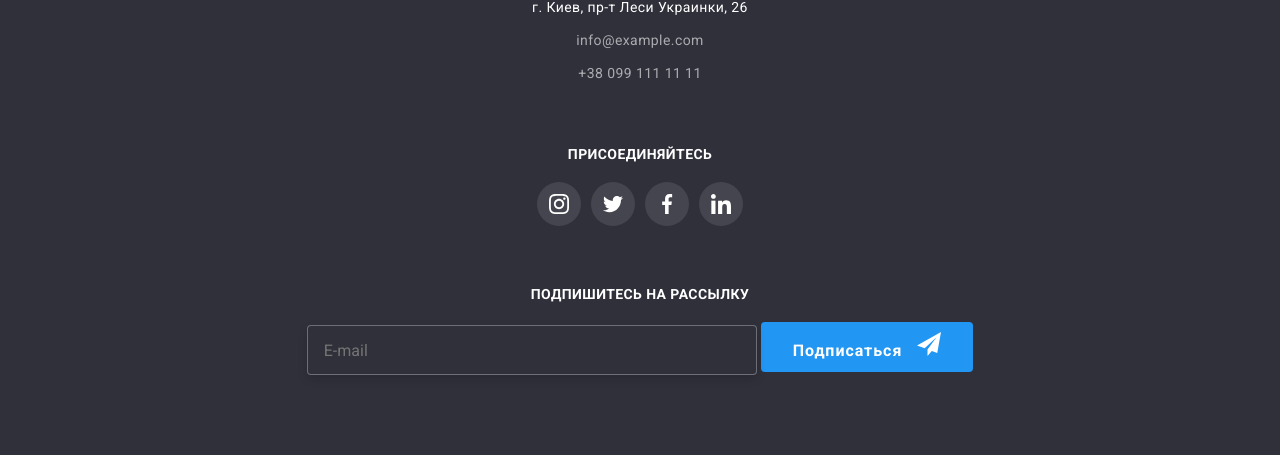
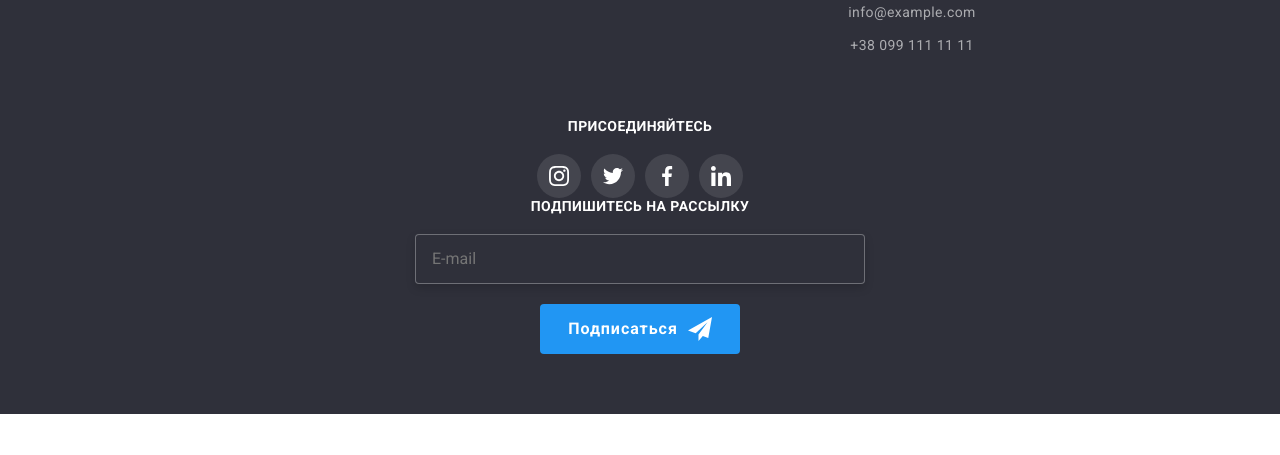
Before and after one commit to KraRo16/goit-markup-hw-08, a plain HTML site: page portfolio.html in a window 1280 px wide. Shown: the part 4336-4791 px from the top of the page. After the commit the page ends 4750 px from the top, so only its background shows below. Drawn offline with nearby package versions, Linux system fonts and the light colour scheme.

Commit message:
Добавлена адаптация tablet

```diff
--- a/sass/layout/_footer-subscription.scss
+++ b/sass/layout/_footer-subscription.scss
@@ -22,9 +22,14 @@
     cursor: pointer;
     border-width: 0px;
     border-radius: 4px;
-    padding: 10px 32px;
+    padding: 10px 28px;
     transition: background-color 250ms cubic-bezier(0.4, 0, 0.2, 1);
+    display: flex;
+    justify-content: center;
     align-items: center;
+    text-align: center;
+    margin: 0 auto;
+
 
     &:hover,
     &:focus {
@@ -39,7 +44,7 @@
 }
 
 .subscription-form__input {
-    width: 450px;
+    width: 100%;
     height: 50px;
     margin-bottom: 20px;
     padding-left: 16px;
@@ -61,3 +66,8 @@
         border: 1px solid #188ce8;
     }
 }
+@media screen and (min-width: 768px) {
+    .subscription-form__input {
+        width: 450px;
+    }
+}
--- a/sass/layout/_footer.scss
+++ b/sass/layout/_footer.scss
@@ -1,17 +1,18 @@
 .footer-contacts {
-    flex-grow: 1;
+    // flex-grow: 1;
     text-align: center;
     margin-bottom: 60px;
 }
 
 .contact__link {
     font-style: normal;
+    font-weight: 400;
     font-size: 14px;
     line-height: 1.71;
     letter-spacing: 0.03em;
     color: rgba(255, 255, 255, 0.6);
     transition: color 250ms cubic-bezier(0.4, 0, 0.2, 1);
-
+    text-align: center;
     &:hover,
     &:focus {
     color: var(--accent-color);
@@ -23,6 +24,10 @@
 
 .footer__item:not(:last-child) {
     margin-bottom: 9px;
+}
+
+.footer-contacts__box {
+    margin-bottom: 60px;
 }
 
 .footer {
@@ -83,12 +88,24 @@
 }
 }
 
-
-// .footer-container__baseline {
-//     display: flex;
-//     align-items: baseline;
-// }
-
 .footer-social {
     margin-bottom: 60px;
 }
+
+@media screen and (min-width: 768px) {
+.footer-contacts {
+    display: flex;
+        justify-content: space-around;
+        align-items: baseline;
+}
+.footer-social {
+        margin: 0;
+}
+  .subscription-form__input {
+      display: block;
+      margin-right: auto;
+      margin-left: auto;
+      width: 450px;
+  }
+
+}
--- a/sass/layout/_hero.scss
+++ b/sass/layout/_hero.scss
@@ -68,6 +68,7 @@ font-size: 26px;
     padding: 10px 32px;
     margin-top: 30px;
     transition: background-color 250ms cubic-bezier(0.4, 0, 0.2, 1);
+    align-items: center;
 
     &:hover,
     &:focus {
```
Also changed, not shown: index.html (+4 -1 lines), css/main.css, css/main.min.css, 2 other files.
